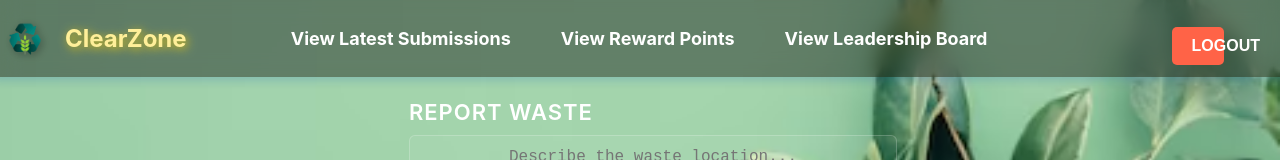
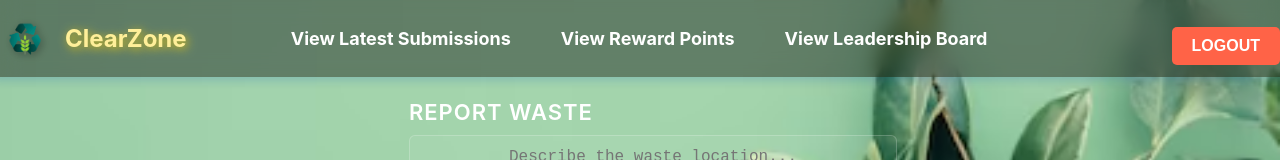
Before and after one commit to gauxii/ClearZone, a React (Create React App) app in the folder frontend/: page /upload in a window 1280 px wide. Shown: the top 160 px of the page. Built offline with nearby package versions, Linux system fonts and the light colour scheme; no server answers.

Commit message:
navbar design set

```diff
--- a/frontend/src/components/CitizenDashboard.css
+++ b/frontend/src/components/CitizenDashboard.css
@@ -119,18 +119,23 @@ input {
   margin-left: 80px; /* Adjust this value to move it slightly left */
 }
 
+
 .logout-btn {
   background-color: #FF6347;
   color: white;
   font-size: 16px;
   font-weight: bold;
-  padding: 10px 20px; /* Ensure padding is sufficient */
+  padding: 10px 20px;
   border: none;
   border-radius: 5px;
   cursor: pointer;
-  display: inline-block; /* Ensure proper size */
+  display: inline-flex; /* Ensures the button wraps around the text */
+  align-items: center;
+  justify-content: center;
+  width: auto; /* Prevents it from shrinking */
   transition: background-color 0.3s ease, transform 0.2s;
 }
+
 
 
 .logout-btn:hover {
```
